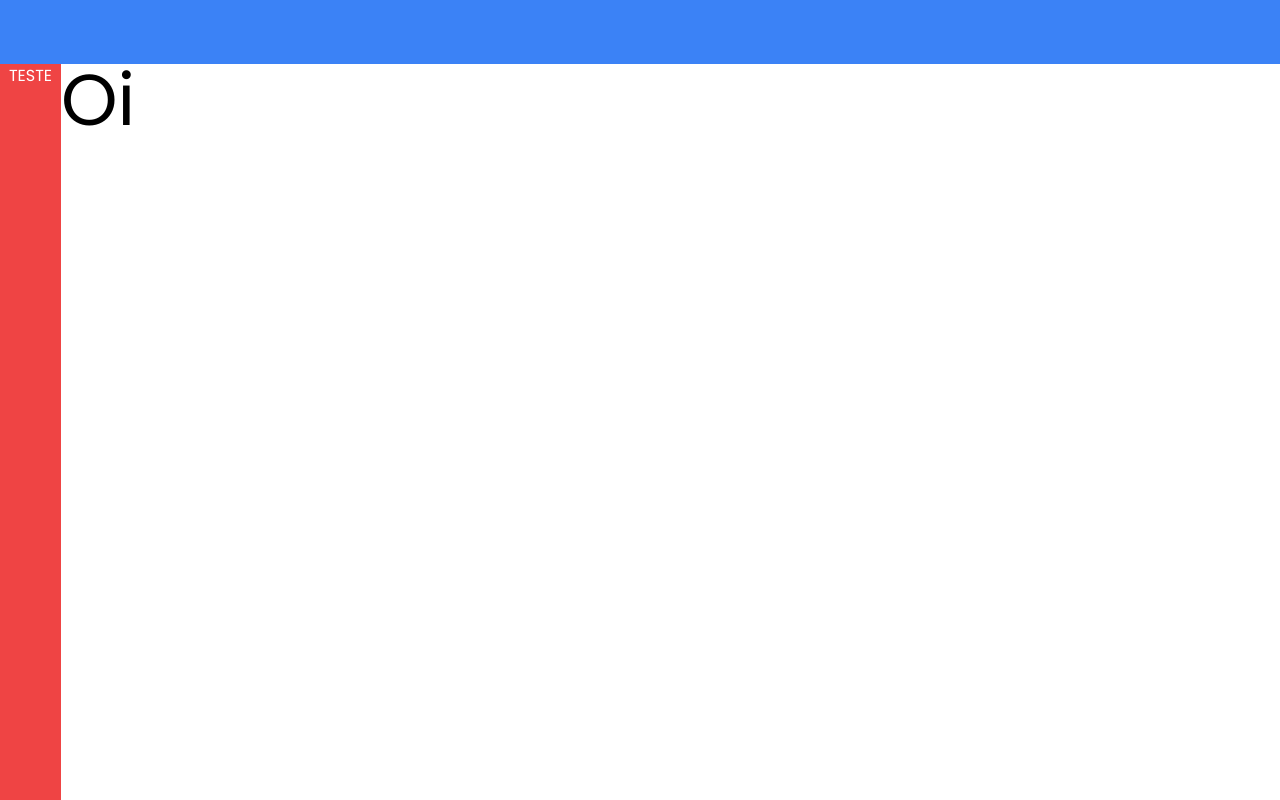
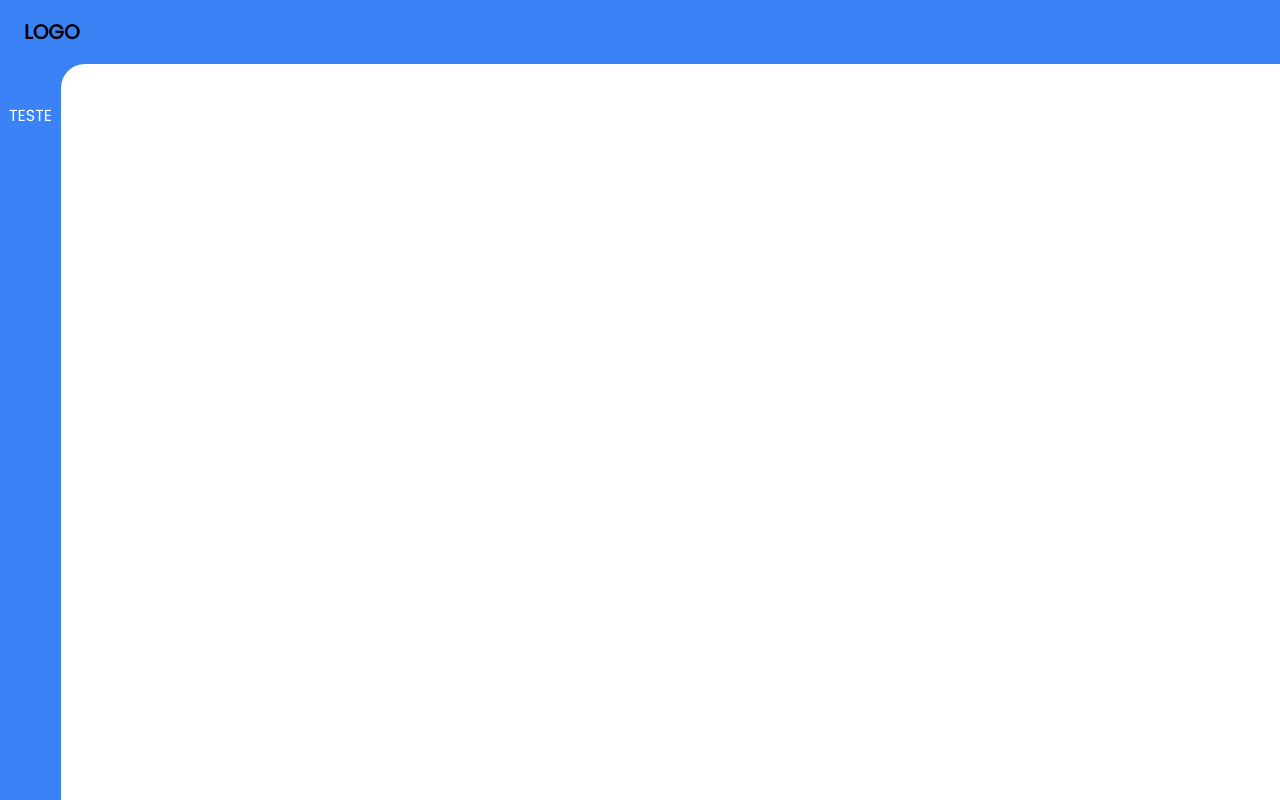
Before and after one commit to Campos1911/gestao-de-estoque, a Next.js app: page / in a window 1280 px wide. Built offline with nearby package versions, Linux system fonts and the light colour scheme.

Commit message:
feature: Layout pronto

```diff
--- a/src/app/layout.tsx
+++ b/src/app/layout.tsx
@@ -18,8 +18,10 @@ export default function RootLayout({
 }>) {
   return (
     <html lang="en">
-      <body className={poppins.className}>
-        <Layout>{children}</Layout>
+      <body className={`${poppins.className}`}>
+        <Layout>
+          <div className="w-full bg-blue-500">{children}</div>
+        </Layout>
       </body>
     </html>
   );
--- a/src/app/page.tsx
+++ b/src/app/page.tsx
@@ -1,7 +1,5 @@
 export default function Home() {
   return (
-    <div className="flex w-full pt-16 rounded-t-md min-h-screen">
-      <h1 className="text-7xl">Oi</h1>
-    </div>
+    <div className="flex w-full bg-white h-full rounded-tl-3xl p-10"></div>
   );
 }
--- a/src/components/Layout/Header.tsx
+++ b/src/components/Layout/Header.tsx
@@ -3,8 +3,8 @@ import React from "react";
 const Header = () => {
   return (
     <div className="absolute w-full z-10">
-      <div className="bg-blue-500 h-16 p-3 flex sticky items-center">
-        <p></p>
+      <div className="bg-blue-500 h-16 px-6 flex sticky items-center">
+        <p className="text-xl font-bold cursor-pointer">LOGO</p>
       </div>
     </div>
   );
--- a/src/components/Layout/Layout.tsx
+++ b/src/components/Layout/Layout.tsx
@@ -8,9 +8,9 @@ const Layout = ({
   children: React.ReactNode;
 }>) => {
   return (
-    <div>
+    <div className="h-screen">
       <Header />
-      <div className="flex">
+      <div className="flex h-full pt-16 min-h-screen">
         <Sidebar />
         {children}
       </div>
--- a/src/components/Layout/Sidebar.tsx
+++ b/src/components/Layout/Sidebar.tsx
@@ -6,7 +6,7 @@ const Sidebar = () => {
   const [width, setWidth] = useState<string>("w-16");
   return (
     <div
-      className={`bg-red-500 sticky text-white pt-16 h-screen ${width} duration-300 flex justify-center`}
+      className={`bg-blue-500 sticky text-white ${width} duration-300 pt-10 flex h-full justify-center`}
       onMouseEnter={() => setWidth("w-72")}
       onMouseLeave={() => setWidth("w-16")}
     >
```
